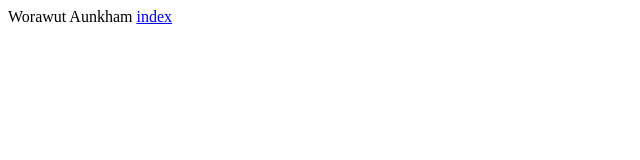
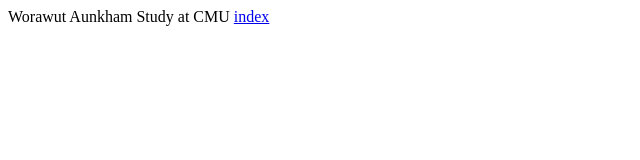
Before and after one commit to MasterJames1z/Lab04, a plain HTML site: page profile.html in a window 1280 px wide. Shown: the whole page, without its empty margins (0-640 px from the left). Drawn offline with Linux system fonts and the light colour scheme.

Commit message:
add more detail

```diff
--- a/profile.html
+++ b/profile.html
@@ -8,6 +8,7 @@
 </head>
 <body>
     Worawut Aunkham
+    Study at CMU
 
     <a href="index.html">index</a>
 </body>
```
